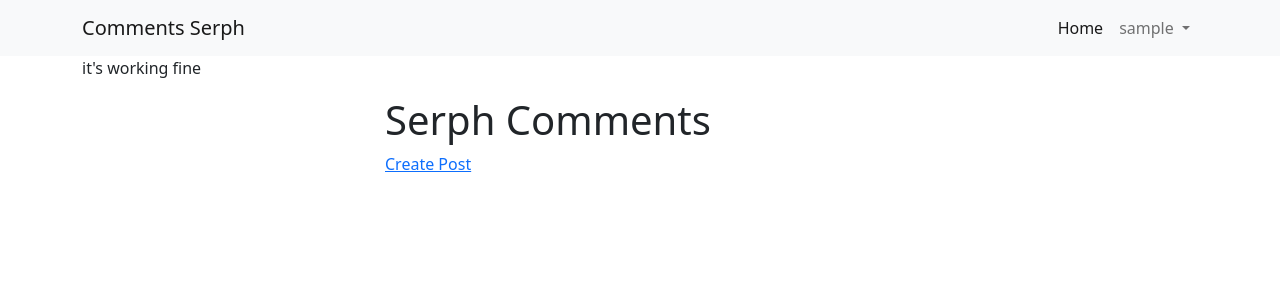
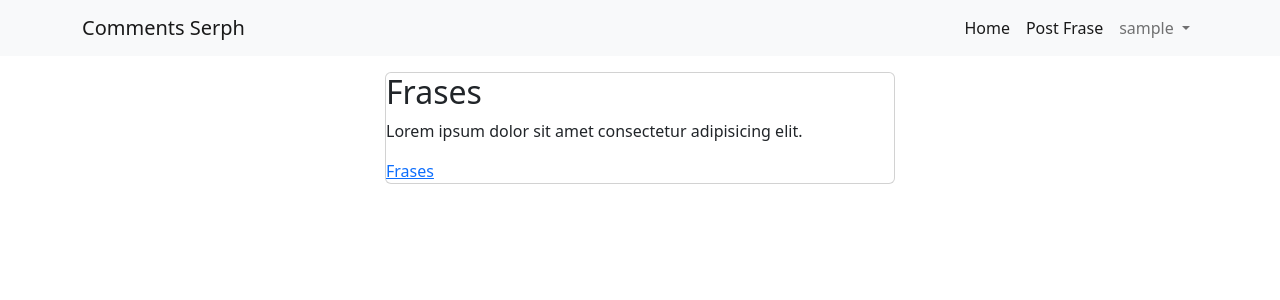
Before and after one commit to Serphp/PHPComments, a PHP site: page / in a window 1280 px wide. Shown: the top 300 px of the page. Run offline with PHP 8.4, Linux system fonts and the light colour scheme; the visitor is signed in with stand-in values (Sample User, id 1); data that the repository does not hold is empty.

Commit message:
Organizing folders and fixing routes

```diff
--- a/login.php
+++ b/auth/login.php
@@ -1,5 +1,5 @@
-<?php require "includes/header.php"; ?>
-<?php require "config.php"; ?>
+<?php require "../includes/header.php"; ?>
+<?php require "../db/config.php"; ?>
 
 <?php
 
@@ -52,4 +52,4 @@ if (isset($_POST['submit'])) {
         <h6 class="mt-3">Don't have an account <a href="register.php">Create your account</a></h6>
     </form>
 </main>
-<?php require "includes/footer.php"; ?>
+<?php require "../includes/footer.php"; ?>
--- a/register.php
+++ b/auth/register.php
@@ -1,5 +1,5 @@
-<?php require "includes/header.php"; ?>
-<?php require "config.php"; ?>
+<?php require "../includes/header.php"; ?>
+<?php require "../db/config.php"; ?>
 
 <?php
 if (isset($_SESSION['username'])) {
@@ -54,4 +54,4 @@ if (isset($_POST['submit'])) {
 
     </form>
 </main>
-<?php require "includes/footer.php"; ?>
+<?php require "../includes/footer.php"; ?>
--- a/create.php
+++ b/create.php
@@ -13,13 +13,15 @@ if(isset($_POST["submit"])){
         $username = $_SESSION['username'];
         //conect
         $insert = $conn->prepare("INSERT INTO new(title, description, username)
-        VALUES (:title, :title, :username)");
+        VALUES (:title, :description, :username)");
 
         $insert->execute([
             ':title' => $title,
             ':description' => $description,
             ':username' => $username,
         ]);
+
+        header("location: index-two.php");
     }
 }
 
--- a/config.php
+++ b/db/config.php
@@ -13,8 +13,8 @@
                     $user,
                     $pass);
 
-    if($conn == true) {
-        echo "it's working fine";
-    } else {
-        echo "connection is wrong: err";
-    }
+    // if($conn == true) {
+    //     echo "it's working fine";
+    // } else {
+    //     echo "connection is wrong: err";
+    // }
--- a/includes/header.php
+++ b/includes/header.php
@@ -10,9 +10,7 @@
     <meta charset="utf-8">
     <meta name="viewport" content="width=device-width, initial-scale=1">
     <meta name="description" content="">
-    <meta name="author" content="Mark Otto, Jacob Thornton, and Bootstrap contributors">
-    <meta name="generator" content="Hugo 0.101.0">
-    <title>Carousel Template · Bootstrap v5.2</title>
+    <title> Frases </title>
 
     <link rel="canonical" href="https://getbootstrap.com/docs/5.2/examples/carousel/">
 
@@ -34,25 +32,27 @@
     </button>
     <div class="collapse navbar-collapse" id="navbarSupportedContent">
 
-
       <ul class="navbar-nav ms-auto">
         <li class="nav-item">
-          <a class="nav-link active" aria-current="page" href="#">Home</a>
+          <a class="nav-link active" aria-current="page" href="index.php">Home</a>
         </li>
         <?php if(!isset($_SESSION['username'])) : ?>
           <li class="nav-item">
-            <a class="nav-link" href="login.php">Login</a>
+            <a class="nav-link" href="auth/login.php">Login</a>
           </li>
           <li class="nav-item">
-            <a class="nav-link" href="register.php">Register</a>
+            <a class="nav-link" href="auth/register.php">Register</a>
           </li>
         <?php else : ?>
           <li class="nav-item dropdown">
+          <li class="nav-item">
+            <a class="nav-link active" aria-current="page" href="create.php">Post Frase</a>
+            </li>
             <a class="nav-link dropdown-toggle" href="#" role="button" data-bs-toggle="dropdown" aria-expanded="false">
             <?php echo $_SESSION['username']; ?>
             </a>
             <ul class="dropdown-menu">
-              <li><a class="dropdown-item" href="logout.php">Logout</a></li>
+              <li><a class="dropdown-item" href="auth/logout.php">Logout</a></li>
 
             </ul>
           </li>
--- a/index.php
+++ b/index.php
@@ -1,5 +1,5 @@
 <?php require "includes/header.php"; ?>
-<?php require "config.php"; ?>
+<?php require "db/config.php"; ?>
 
 <?php
 // "hello " . $_SESSION['username'];
@@ -10,21 +10,13 @@
 
 <main class="container w-50 m-auto mt-3">
     <section class="container mb-5">
-<h1> Serph Comments </h1>
-<a href="create.php"> Create Post</a>
-    </section>
-    <?php foreach($rows as $row) : ?>
-        <body>
-            <div class="card">
-                <div class="card-body">
 
-                <h2 class="card-title"><?php echo $row->title; ?></h2>
-                <p class="card-text"><?php echo $row->description; ?></p>
-                <a href="show.php?id=<?php echo $row->id;?>"> Ir al post</a>
-
+    <div class="card">
+        <div class="card-content">
+            <h2> Frases </h2>
+            <p> Lorem ipsum dolor sit amet consectetur adipisicing elit. </p>
+            <a href="index-two.php"> Frases</a>
+        </div>
     </div>
-    </div>
-        </body>
-    <?php endforeach; ?>
 </main>
 <?php require "includes/footer.php"; ?>
```
Also changed, not shown: index-two.php (added, +30 -0 lines), auth/logout.php (renamed from logout.php), db/datos.sql (renamed from datos.sql).
